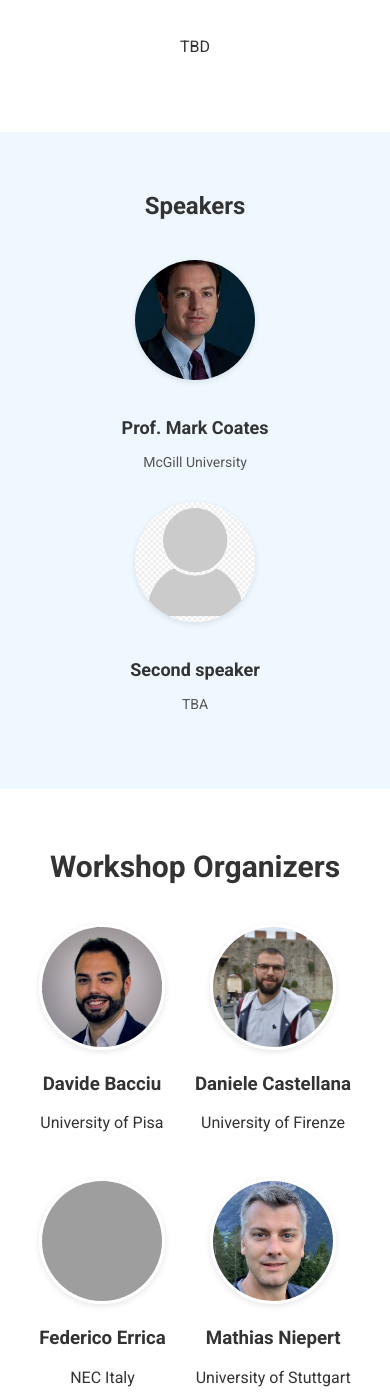
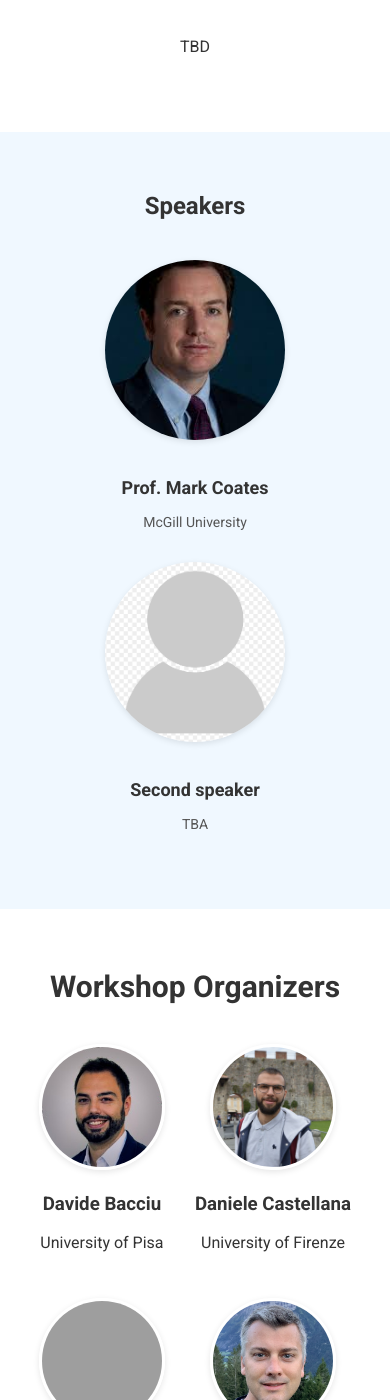
Before and after one commit to combayns2025/combayns2025.github.io, a Jekyll site: the page built from index.md, in a window 390 px wide and 1400 px high, scrolled down 1004 px. Built offline with Jekyll 4.4.1, drawn with Linux system fonts in a browser that asks for light colours; grey boxes are pictures that could not be loaded.

Commit message:
Update style.css

```diff
--- a/assets/css/style.css
+++ b/assets/css/style.css
@@ -276,8 +276,8 @@ main {
   }
 
   .speaker img {
-    max-width: 120px; /* Smaller image size on mobile */
-    height: 120px;
+    max-width: 180px; /* Smaller image size on mobile */
+    height: 180px;
   }
 
   .speaker h3 {
```
